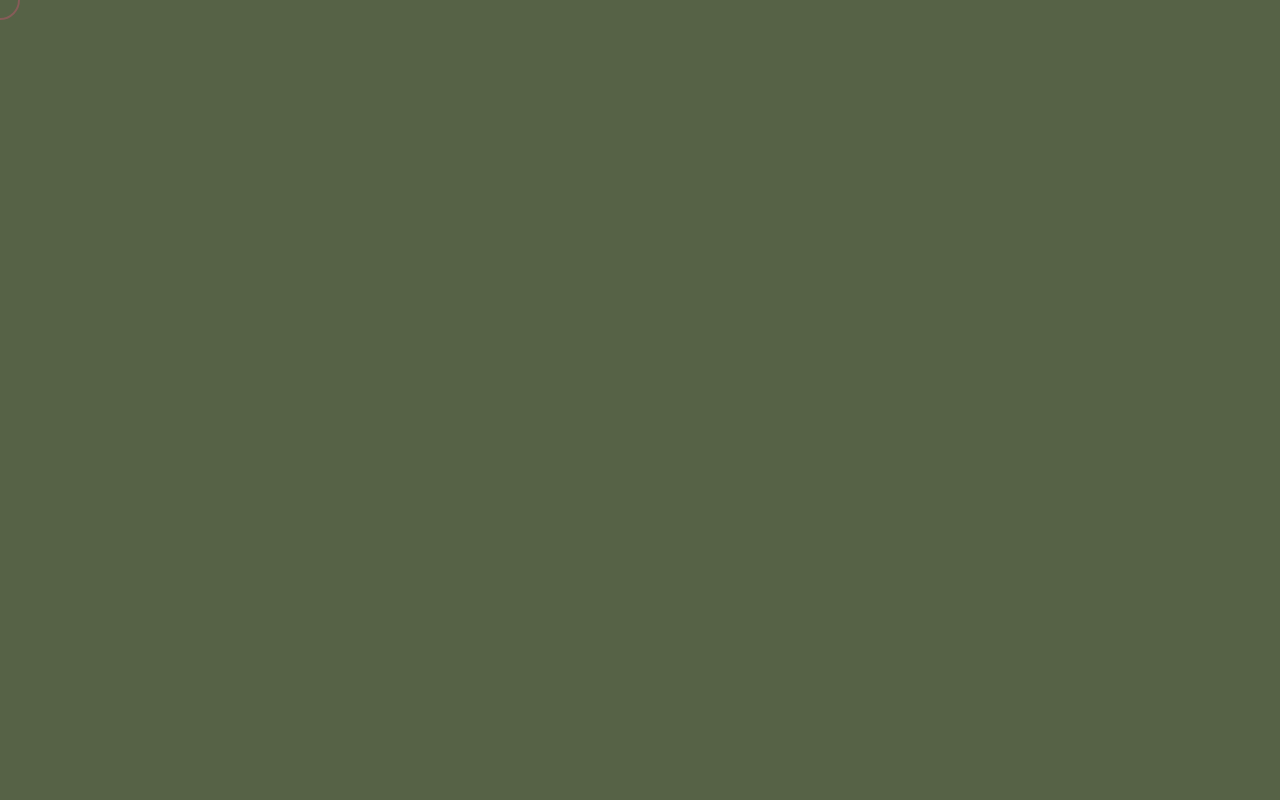
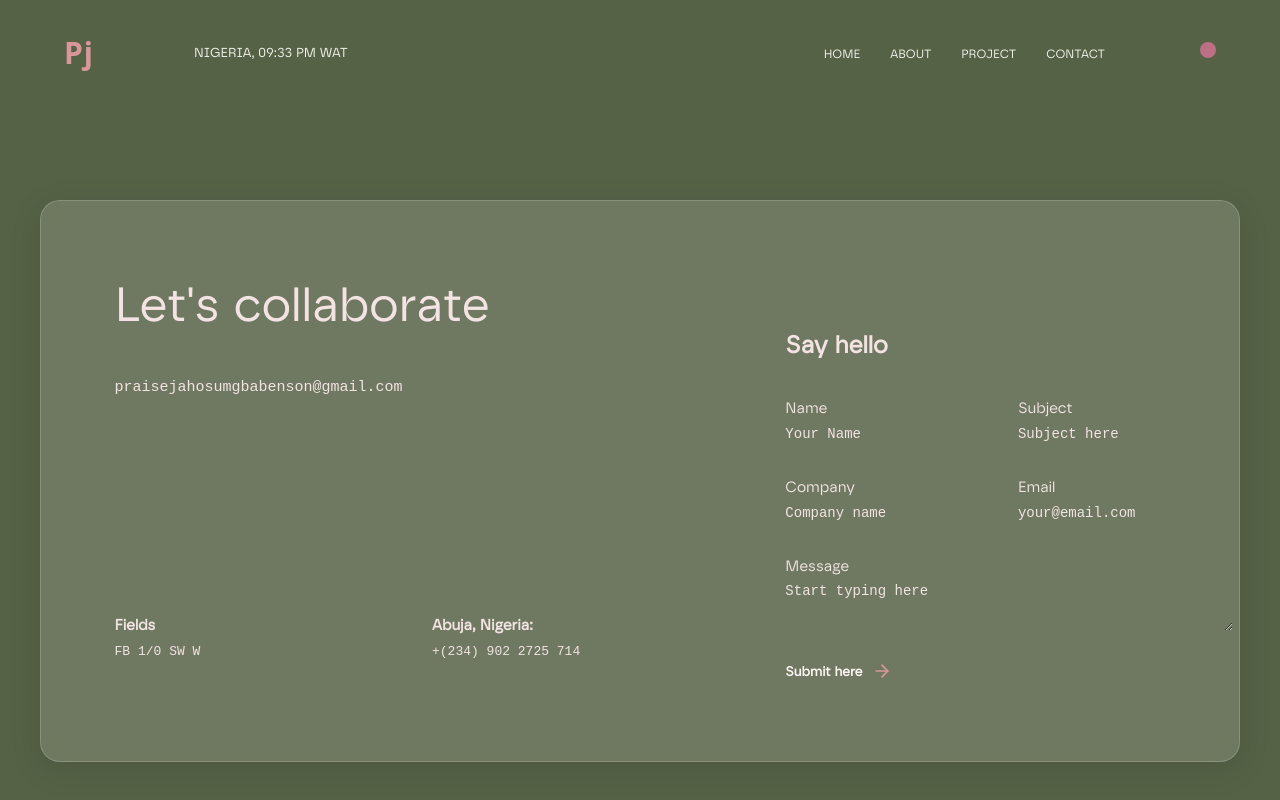
Before and after one commit to PraisejahOsumgbaBenson/praisejah-portfolio, a React (Create React App) app: page /contact in a window 1280 px wide. Before the commit this address had no page. Built offline with nearby package versions, Linux system fonts and the light colour scheme; a web font is replaced by a local one.

Commit message:
feat(contact): implement form submission with FormSubmit API

```diff
--- a/src/App.js
+++ b/src/App.js
@@ -5,6 +5,7 @@ import Cursor from "./custom/cursor";
 import Intro from "./custom/Intro";
 import Project from "./components/Project";
 import About from "./components/About";
+import Contact from "./components/Contact";
 
 function App() {
   const [showIntro, setShowIntro] = useState(true);
@@ -22,8 +23,9 @@ function App() {
         ) : (
           <Routes>
             <Route path="/" element={<Home />} />
-            <Route path="/projects" element={<Project/>}/>
+            <Route path="/projects" element={<Project />} />
             <Route path="/about" element={<About />} />
+            <Route path="/contact" element={<Contact />} />
           </Routes>
         )}
       </div>
--- a/src/components/Contact.js
+++ b/src/components/Contact.js
@@ -1,11 +1,11 @@
-import React, { useState } from "react";
+import React, { useState, useEffect } from "react";
 import Header from "./Header";
 import "./Contact.css";
 import { FiArrowRight } from "react-icons/fi";
 
 /**
- * Contact Component - Renders a contact form with animated input fields
- * Features interactive form inputs with animated underline effect on focus
+ * Contact component - Renders a contact form with submission handling
+ * Features include form validation, submission status feedback, and auto-dismissal of status messages
  */
 function Contact() {
   // State to manage form data with initial empty values
@@ -17,39 +17,100 @@ function Contact() {
     message: "",
   });
 
+  // State to manage submission status messages
+  const [status, setStatus] = useState(""); // feedback for user
+
+  /**
+   * useEffect hook to automatically dismiss status messages after a delay
+   * Only triggers for non-empty status messages that aren't "Sending..."
+   * Sets a timer to clear the status after 3000ms (3 seconds)
+   * Includes cleanup function to prevent memory leaks by clearing timer on unmount
+   */
+  useEffect(() => {
+    if (status && status !== "Sending...") {
+      const timer = setTimeout(() => {
+        setStatus("");
+      }, 3000); // Message will disappear after 3 seconds
+
+      // Cleanup function to clear the timer if component unmounts
+      return () => clearTimeout(timer);
+    }
+  }, [status]); // Dependency array ensures effect runs when status changes
+
   /**
    * Handles input changes for all form fields
    * @param {Object} e - The event object from the input change
+   * Updates the formData state with the new value while preserving other fields
    */
   const handleInputChange = (e) => {
     const { name, value } = e.target;
-    // Update form state while preserving other field values
     setFormData((prevState) => ({
       ...prevState,
       [name]: value,
     }));
   };
 
+  /**
+   * Handles form submission
+   * @param {Object} e - The event object from form submission
+   * Prevents default form submission behavior
+   * Sends form data to FormSubmit API endpoint
+   * Updates status throughout the submission process
+   * Resets form on successful submission
+   */
+  const handleSubmit = async (e) => {
+    e.preventDefault();
+    setStatus("Sending..."); // Set status to indicate submission in progress
+
+    // Using FormSubmit to send the email directly
+    try {
+      // FormSubmit endpoint - replace with your email
+      const response = await fetch(
+        "https://formsubmit.co/ajax/praisejahosumgbabenson@gmail.com",
+        {
+          method: "POST",
+          headers: {
+            "Content-Type": "application/json",
+            Accept: "application/json",
+          },
+          body: JSON.stringify(formData),
+        }
+      );
+
+      // Check if the response is successful (status code 200-299)
+      if (response.ok) {
+        setStatus("Message sent successfully"); // Success message
+        // Reset form data to empty values
+        setFormData({
+          name: "",
+          subject: "",
+          company: "",
+          email: "",
+          message: "",
+        });
+      } else {
+        setStatus("Something went wrong"); // Error message for non-OK responses
+      }
+    } catch (err) {
+      console.error(err); // Log error for debugging
+      setStatus("Failed to send message"); // Error message for network failures
+    }
+  };
+
   return (
     <div className="contact-container">
-      {/* Header component for navigation */}
       <Header />
-
-      {/* Main content wrapper with glassmorphism effect */}
       <div className="contact-wrapper">
         <div className="contact-content">
           {/* Left section with contact information */}
           <div className="left-section">
             <h1 className="main-title">Let's collaborate</h1>
             <p className="email">praisejahosumgbabenson@gmail.com</p>
-
-            {/* Information blocks container */}
             <div className="info-blocks-container">
               <div className="info-block">
                 <h3 className="info-title">Fields</h3>
                 <p className="info-content">FB 1/0 SW W</p>
               </div>
-
               <div className="info-block">
                 <h3 className="info-title">Abuja, Nigeria:</h3>
                 <p className="info-content">+(234) 902 2725 714</p>
@@ -60,10 +121,17 @@ function Contact() {
           {/* Right section with contact form */}
           <div className="right-section">
             <h2 className="form-title">Say hello</h2>
+            <form onSubmit={handleSubmit}>
+              {/* Hidden fields for FormSubmit configuration */}
+              <input
+                type="hidden"
+                name="_subject"
+                value="New contact form submission!"
+              />
+              <input type="hidden" name="_template" value="table" />
+              <input type="hidden" name="_captcha" value="false" />
 
-            {/* Contact form with animated inputs */}
-            <form>
-              {/* First row of form inputs */}
+              {/* Form row with Name and Subject fields */}
               <div className="form-row">
                 <div className="form-group">
                   <label>Name</label>
@@ -75,8 +143,8 @@ function Contact() {
                       onChange={handleInputChange}
                       className="animated-input"
                       placeholder="Your Name"
+                      required
                     />
-                    {/* Animated line that appears on focus */}
                     <div className="input-line"></div>
                   </div>
                 </div>
@@ -96,7 +164,7 @@ function Contact() {
                 </div>
               </div>
 
-              {/* Second row of form inputs */}
+              {/* Form row with Company and Email fields */}
               <div className="form-row">
                 <div className="form-group">
                   <label>Company</label>
@@ -122,13 +190,14 @@ function Contact() {
                       onChange={handleInputChange}
                       className="animated-input"
                       placeholder="your@email.com"
+                      required
                     />
                     <div className="input-line"></div>
                   </div>
                 </div>
               </div>
 
-              {/* Message textarea (full width) */}
+              {/* Full-width Message textarea */}
               <div className="form-group full-width">
                 <label>Message</label>
                 <div className="input-container">
@@ -139,6 +208,7 @@ function Contact() {
                     className="animated-input textarea"
                     placeholder="Start typing here"
                     rows="3"
+                    required
                   ></textarea>
                   <div className="input-line"></div>
                 </div>
@@ -154,6 +224,21 @@ function Contact() {
                 </button>
               </div>
             </form>
+
+            {/* Conditional rendering of status message with dynamic className */}
+            {status && (
+              <p
+                className={`status-message ${
+                  status === "Message sent successfully"
+                    ? "success" // Green background for success
+                    : status === "Sending..."
+                    ? "sending" // Yellow background for sending state
+                    : "error" // Red background for errors
+                }`}
+              >
+                {status}
+              </p>
+            )}
           </div>
         </div>
       </div>
```
